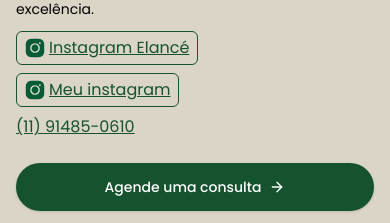
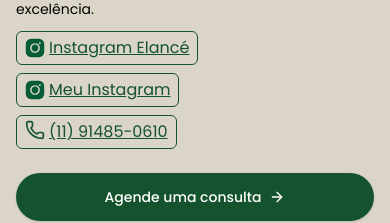
Before and after one commit to DevBrunomendonca/elance, a Next.js app: page / in a window 390 px wide. Shown: the part 5566-5789 px from the top of the page. Built offline with nearby package versions, Linux system fonts and the light colour scheme.

Commit message:
style: add icon to link phone

```diff
--- a/app/page.tsx
+++ b/app/page.tsx
@@ -1,4 +1,4 @@
-import { ArrowRight } from "lucide-react";
+import { ArrowRight, Phone } from "lucide-react";
 import { Button } from "./_components/ui/button";
 import Image from "next/image";
 import CardBodyMethod from "./_components/card-body-method";
@@ -310,15 +310,16 @@ const SectionLocation = () => {
                 width={20}
                 height={20}
               />{" "}
-              Meu instagram
+              Meu Instagram
             </a>
             <div className="hidden h-[20px] w-[2px] bg-green-900 sm:block"></div>
             <a
-              className="text-green-900 underline"
+              className="flex py-1 px-2 underline text-green-900 gap-1 border-[1px] border-green-900 rounded-md"
               href="tel:11914850610"
               target="_blank"
               rel="noopener noreferrer"
             >
+              <Phone size={20} />
               (11) 91485-0610
             </a>
           </div>
```
